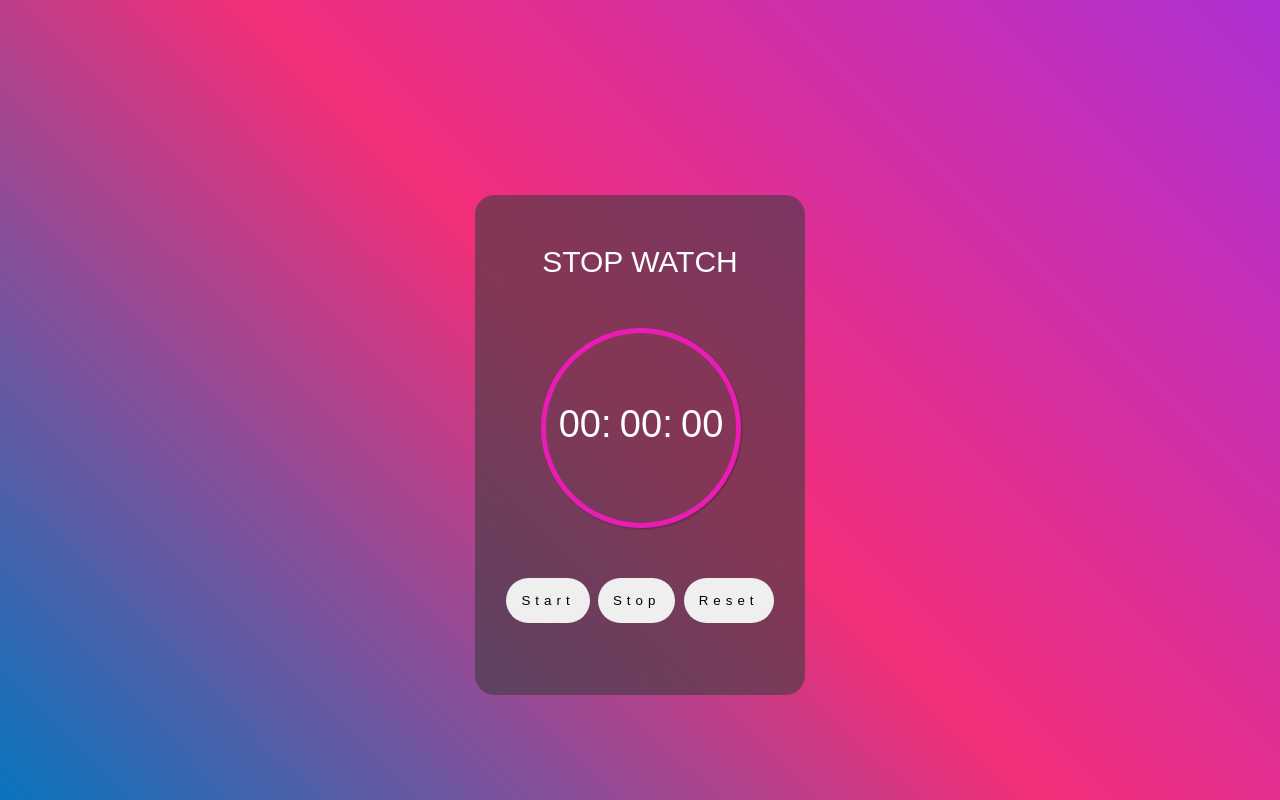
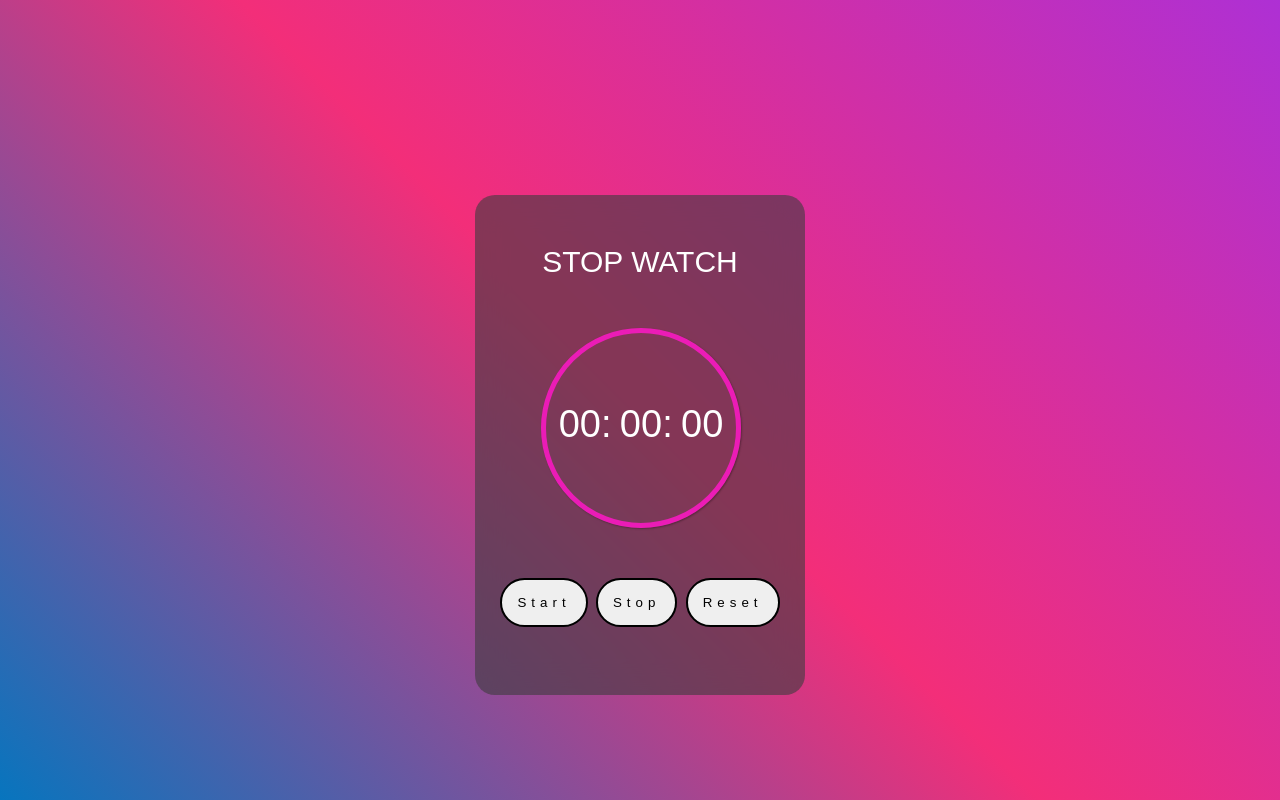
Before and after one commit to tsopsericado/stopwatch, a plain HTML site: page index.html in a window 1280 px wide. Drawn offline with Linux system fonts and the light colour scheme.

Commit message:
linters correction

```diff
--- a/assets/styles/styles.css
+++ b/assets/styles/styles.css
@@ -54,8 +54,7 @@ body {
 .btns button {
   border: 2px solid #000;
   color: #000;
-  background-color: rgb(rgba(207, 20, 129, 0.525), rgb(115, 27, 100), rgb(231, 25, 220));
-  border: none;
+  background-color: rgb(rgb(207, 20, 129), rgb(115, 27, 100), rgb(231, 25, 220));
   letter-spacing: 5px;
   padding: 15px;
   border-radius: 25px;
```
Also changed, not shown: index.html (indentation only).
